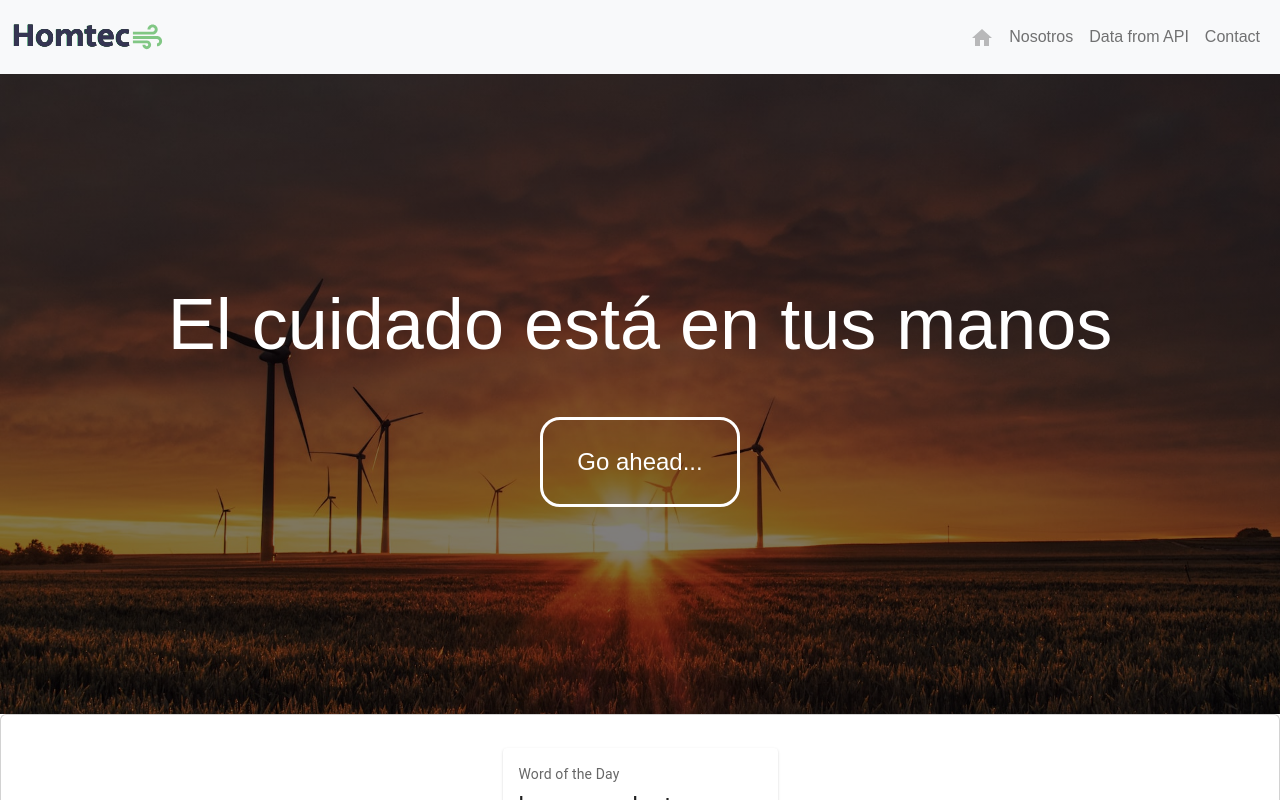
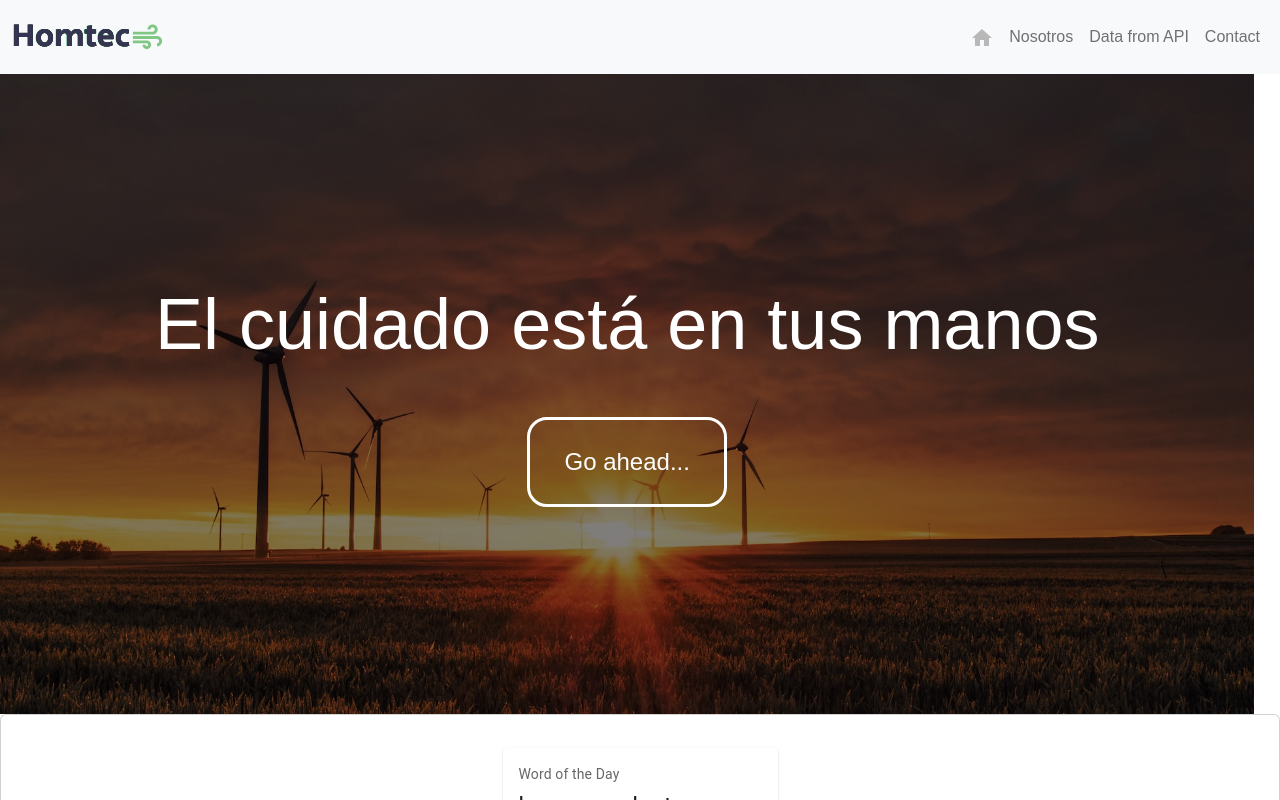
Before and after one commit to fericazatti/Desafios_React, a Next.js app: page / in a window 1280 px wide. Shown: the top 800 px of the page. Built offline with nearby package versions, Linux system fonts and the light colour scheme; a web font is replaced by a local one.

Commit message:
fix: Hero Bug .2

```diff
--- a/styles/Hero.css
+++ b/styles/Hero.css
@@ -8,7 +8,7 @@ body {
 
 .hero {
     /* Sizing */
-    width: auto;
+    width: 98vw;
     height: 80vh;
 
     /* Flexbox stuff */
```
